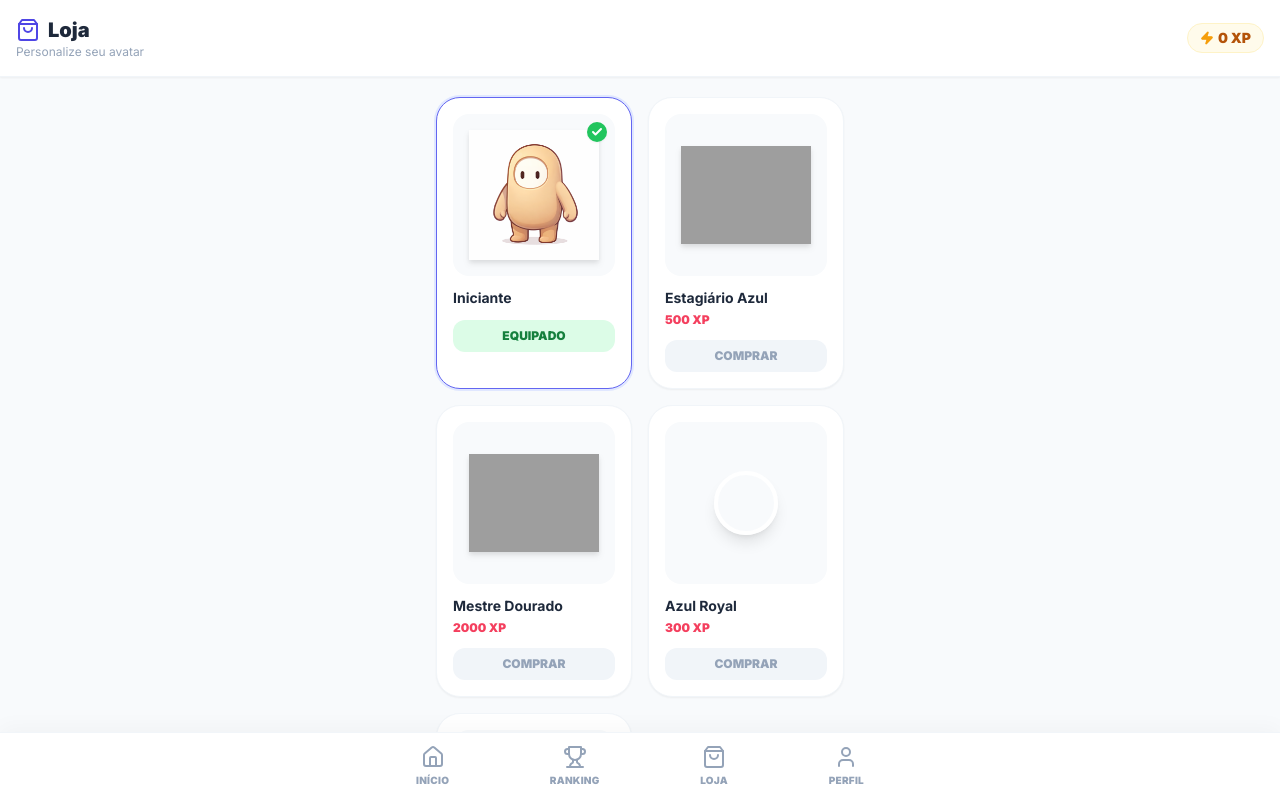
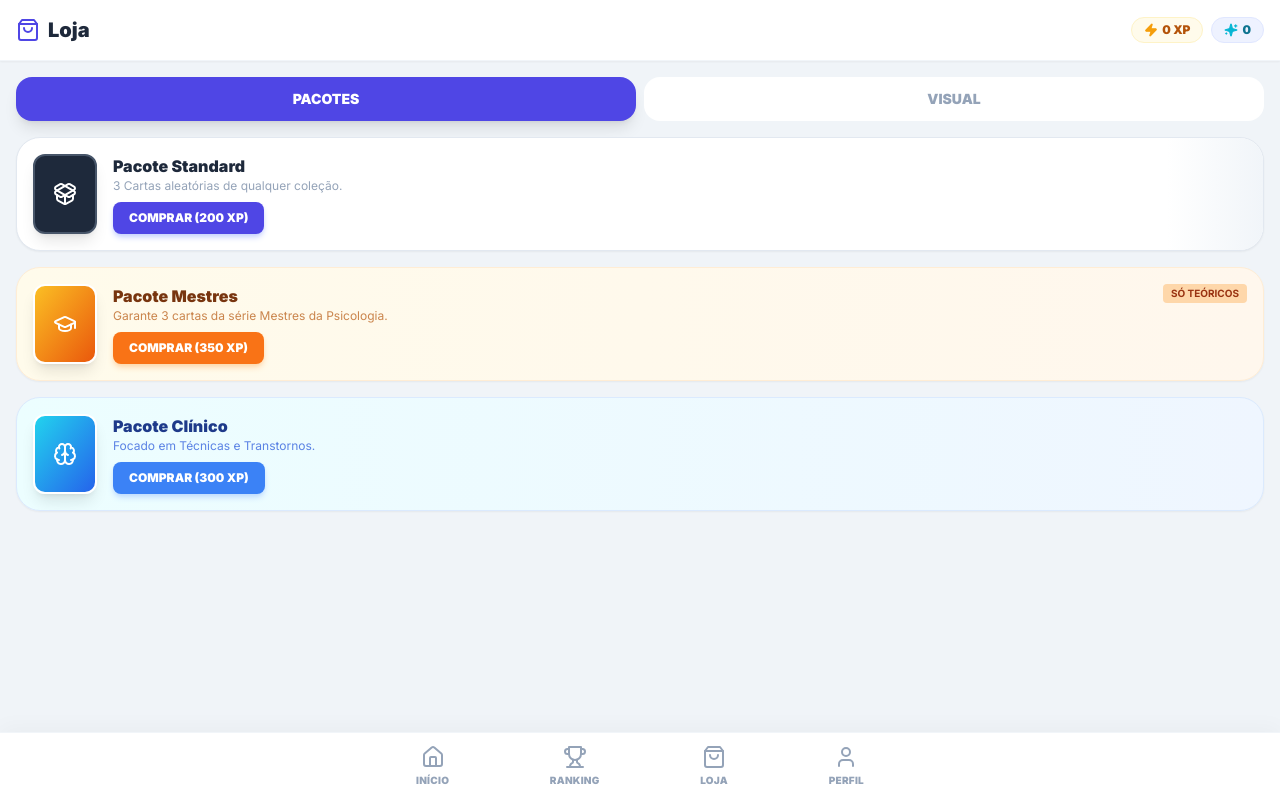
Before and after one commit to tr013432-design/PsyQuest-A-Jornada-do-Saber, a Next.js app: page /shop in a window 1280 px wide. Shown: the top 798 px of the page. Built offline with nearby package versions, Linux system fonts and the light colour scheme; grey boxes are pictures that could not be loaded.

Commit message:
Update page.tsx

```diff
--- a/src/app/shop/page.tsx
+++ b/src/app/shop/page.tsx
@@ -1,123 +1,267 @@
 "use client";
 import React, { useState, useEffect } from 'react';
 import Navbar from '../../components/Navbar';
-import { ShoppingBag, Lock, Check, Zap } from 'lucide-react';
+import { ShoppingBag, Check, Zap, Sparkles, PackageOpen, GraduationCap, Brain, ShieldAlert } from 'lucide-react';
 import { SHOP_ITEMS, ShopItem } from '../../lib/shopData';
+import { CARDS_DATABASE, Card } from '../../lib/cardsData';
 
 export default function Shop() {
+  const [activeTab, setActiveTab] = useState<'packs' | 'skins'>('packs');
   const [xp, setXp] = useState(0);
-  const [inventory, setInventory] = useState<string[]>(['skin_default']); // Itens que o usuário tem
+  const [essence, setEssence] = useState(0);
+
+  // Estado para Skins
+  const [inventory, setInventory] = useState<string[]>(['skin_default']);
   const [equippedSkin, setEquippedSkin] = useState('skin_default');
 
-  // 1. CARREGAR DADOS AO ABRIR
+  // Estado para Abertura de Pacotes
+  const [openingPack, setOpeningPack] = useState<Card[] | null>(null);
+
   useEffect(() => {
     const savedXp = localStorage.getItem('psyquest_xp');
+    const savedEssence = localStorage.getItem('psyquest_essence');
     const savedInv = localStorage.getItem('psyquest_inventory');
     const savedSkin = localStorage.getItem('psyquest_skin');
 
     if (savedXp) setXp(parseInt(savedXp));
+    if (savedEssence) setEssence(parseInt(savedEssence));
     if (savedInv) setInventory(JSON.parse(savedInv));
     if (savedSkin) setEquippedSkin(savedSkin);
   }, []);
 
-  // 2. FUNÇÃO DE COMPRA
-  const handleBuy = (item: ShopItem) => {
+  // --- LÓGICA DE COMPRA DE SKINS ---
+  const handleBuySkin = (item: ShopItem) => {
     if (xp >= item.cost) {
-      // Deduz XP
       const newXp = xp - item.cost;
       setXp(newXp);
       localStorage.setItem('psyquest_xp', newXp.toString());
 
-      // Adiciona ao Inventário
       const newInv = [...inventory, item.id];
       setInventory(newInv);
       localStorage.setItem('psyquest_inventory', JSON.stringify(newInv));
-
-      alert(`Parabéns! Você comprou: ${item.name}`);
-    } else {
-      alert("XP Insuficiente! Vá estudar mais casos.");
     }
   };
 
-  // 3. FUNÇÃO DE EQUIPAR
-  const handleEquip = (itemId: string) => {
+  const handleEquipSkin = (itemId: string) => {
     setEquippedSkin(itemId);
     localStorage.setItem('psyquest_skin', itemId);
   };
 
+  // --- LÓGICA DE COMPRA DE PACOTES ---
+  const buyPack = (cost: number, filterSeries?: string) => {
+    if (xp < cost) {
+      alert("XP Insuficiente! Vá estudar mais.");
+      return;
+    }
+
+    // 1. Debita XP
+    const newXp = xp - cost;
+    setXp(newXp);
+    localStorage.setItem('psyquest_xp', newXp.toString());
+
+    // 2. Sorteia 3 Cartas
+    const pool = filterSeries
+      ? CARDS_DATABASE.filter(c => c.series === filterSeries)
+      : CARDS_DATABASE;
+
+    const drawnCards: Card[] = [];
+    for(let i=0; i<3; i++) {
+       const random = pool[Math.floor(Math.random() * pool.length)];
+       drawnCards.push(random);
+    }
+
+    // 3. Processa Coleção (Salva novas, converte repetidas)
+    const currentCollection = JSON.parse(localStorage.getItem('psyquest_cards') || '[]');
+    let currentEssence = parseInt(localStorage.getItem('psyquest_essence') || '0');
+    let newCollection = [...currentCollection];
+
+    drawnCards.forEach(card => {
+      if (newCollection.includes(card.id)) {
+        // Repetida: Vira Essência
+        currentEssence += card.disenchantValue;
+      } else {
+        // Nova: Adiciona
+        newCollection.push(card.id);
+      }
+    });
+
+    localStorage.setItem('psyquest_cards', JSON.stringify(newCollection));
+    localStorage.setItem('psyquest_essence', currentEssence.toString());
+    setEssence(currentEssence);
+
+    // 4. Mostra Animação
+    setOpeningPack(drawnCards);
+  };
+
   return (
-    <div className="min-h-screen bg-[#F8FAFC] pb-24">
-      {/* Cabeçalho Fixo com Saldo */}
-      <div className="bg-white p-4 border-b border-slate-100 sticky top-0 z-20 shadow-sm flex justify-between items-center">
+    <div className="min-h-screen bg-[#F0F4F8] pb-28">
+
+      {/* HUD Financeiro */}
+      <div className="bg-white p-4 sticky top-0 z-20 shadow-sm border-b border-slate-100 flex justify-between items-center">
         <div>
           <h1 className="text-xl font-black text-slate-800 flex items-center gap-2">
             <ShoppingBag className="text-indigo-600" /> Loja
           </h1>
-          <p className="text-xs text-slate-400">Personalize seu avatar</p>
         </div>
+        <div className="flex gap-2">
           <div className="bg-amber-50 px-3 py-1 rounded-full border border-amber-100 flex items-center gap-1">
             <Zap size={14} className="text-amber-500 fill-amber-500" />
-          <span className="font-black text-amber-700 text-sm">{xp} XP</span>
+            <span className="font-black text-amber-700 text-xs">{xp} XP</span>
+          </div>
+          <div className="bg-indigo-50 px-3 py-1 rounded-full border border-indigo-100 flex items-center gap-1">
+            <Sparkles size={14} className="text-cyan-500 fill-cyan-500" />
+            <span className="font-black text-cyan-700 text-xs">{essence}</span>
+          </div>
         </div>
       </div>
 
-      <div className="max-w-md mx-auto p-5 grid grid-cols-2 gap-4">
-        {SHOP_ITEMS.map((item) => {
+      {/* Abas */}
+      <div className="p-4 flex gap-2">
+        <button
+          onClick={() => setActiveTab('packs')}
+          className={`flex-1 py-3 rounded-2xl font-black text-sm transition-all ${activeTab === 'packs' ? 'bg-indigo-600 text-white shadow-lg' : 'bg-white text-slate-400'}`}
+        >
+          PACOTES
+        </button>
+        <button
+          onClick={() => setActiveTab('skins')}
+          className={`flex-1 py-3 rounded-2xl font-black text-sm transition-all ${activeTab === 'skins' ? 'bg-indigo-600 text-white shadow-lg' : 'bg-white text-slate-400'}`}
+        >
+          VISUAL
+        </button>
+      </div>
+
+      {/* --- ABA DE PACOTES --- */}
+      {activeTab === 'packs' && (
+        <div className="px-4 space-y-4 animate-in slide-in-from-right-4">
+           {/* Pacote Básico */}
+           <div className="bg-white p-4 rounded-3xl shadow-sm border border-slate-200 relative overflow-hidden group">
+              <div className="absolute right-0 top-0 w-24 h-full bg-gradient-to-l from-slate-100 to-transparent"></div>
+              <div className="relative z-10 flex items-center gap-4">
+                 <div className="w-16 h-20 bg-slate-800 rounded-xl shadow-lg border-2 border-slate-600 flex items-center justify-center">
+                    <PackageOpen className="text-white" />
+                 </div>
+                 <div className="flex-1">
+                    <h3 className="font-black text-slate-800">Pacote Standard</h3>
+                    <p className="text-xs text-slate-400 mb-2">3 Cartas aleatórias de qualquer coleção.</p>
+                    <button onClick={() => buyPack(200)} className="bg-indigo-600 text-white text-xs font-black px-4 py-2 rounded-lg shadow-indigo-200 shadow-md active:scale-95 transition-transform">
+                       COMPRAR (200 XP)
+                    </button>
+                 </div>
+              </div>
+           </div>
+
+           {/* Pacote Mestres */}
+           <div className="bg-gradient-to-r from-amber-50 to-orange-50 p-4 rounded-3xl shadow-sm border border-orange-100 relative overflow-hidden group">
+              <div className="relative z-10 flex items-center gap-4">
+                 <div className="w-16 h-20 bg-gradient-to-br from-amber-400 to-orange-600 rounded-xl shadow-lg border-2 border-white flex items-center justify-center">
+                    <GraduationCap className="text-white" />
+                 </div>
+                 <div className="flex-1">
+                    <div className="flex justify-between items-start">
+                       <h3 className="font-black text-amber-900">Pacote Mestres</h3>
+                       <span className="bg-orange-200 text-orange-800 text-[10px] font-bold px-2 py-0.5 rounded">SÓ TEÓRICOS</span>
+                    </div>
+                    <p className="text-xs text-amber-700/70 mb-2">Garante 3 cartas da série Mestres da Psicologia.</p>
+                    <button onClick={() => buyPack(350, 'mestres')} className="bg-orange-500 text-white text-xs font-black px-4 py-2 rounded-lg shadow-orange-200 shadow-md active:scale-95 transition-transform">
+                       COMPRAR (350 XP)
+                    </button>
+                 </div>
+              </div>
+           </div>
+
+           {/* Pacote Técnicas */}
+           <div className="bg-gradient-to-r from-cyan-50 to-blue-50 p-4 rounded-3xl shadow-sm border border-blue-100 relative overflow-hidden group">
+              <div className="relative z-10 flex items-center gap-4">
+                 <div className="w-16 h-20 bg-gradient-to-br from-cyan-400 to-blue-600 rounded-xl shadow-lg border-2 border-white flex items-center justify-center">
+                    <Brain className="text-white" />
+                 </div>
+                 <div className="flex-1">
+                    <h3 className="font-black text-blue-900">Pacote Clínico</h3>
+                    <p className="text-xs text-blue-700/70 mb-2">Focado em Técnicas e Transtornos.</p>
+                    <button onClick={() => buyPack(300, 'tecnicas')} className="bg-blue-500 text-white text-xs font-black px-4 py-2 rounded-lg shadow-blue-200 shadow-md active:scale-95 transition-transform">
+                       COMPRAR (300 XP)
+                    </button>
+                 </div>
+              </div>
+           </div>
+        </div>
+      )}
+
+      {/* --- ABA DE SKINS --- */}
+      {activeTab === 'skins' && (
+        <div className="px-4 grid grid-cols-2 gap-4 animate-in slide-in-from-left-4">
+           {SHOP_ITEMS.filter(i => i.type === 'skin').map((item) => {
               const isOwned = inventory.includes(item.id);
               const isEquipped = equippedSkin === item.id;
-          const canAfford = xp >= item.cost;
-          const isLevelBlocked = false; // Podemos implementar lógica de nível depois
 
               return (
-            <div key={item.id} className={`bg-white p-4 rounded-3xl border ${isEquipped ? 'border-indigo-500 ring-2 ring-indigo-100' : 'border-slate-100'} shadow-sm relative overflow-hidden group transition-all`}>
-
-              {/* Imagem do Item */}
-              <div className="aspect-square bg-slate-50 rounded-2xl mb-3 flex items-center justify-center p-4 relative">
-                {item.type === 'skin' ? (
-                   <img src={item.image} alt={item.name} className="w-full h-full object-contain drop-shadow-md" />
-                ) : (
-                   <div className={`w-16 h-16 rounded-full bg-gradient-to-r ${item.image} border-4 border-white shadow-lg`}></div>
-                )}
-
-                {isEquipped && (
-                  <div className="absolute top-2 right-2 bg-green-500 text-white p-1 rounded-full shadow-sm">
-                    <Check size={12} strokeWidth={4} />
+                <div key={item.id} className="bg-white p-4 rounded-3xl border border-slate-100 shadow-sm flex flex-col items-center text-center">
+                   <div className="w-20 h-20 mb-3">
+                      <img src={item.image} className="w-full h-full object-contain" />
                    </div>
-                )}
-              </div>
-
-              {/* Informações */}
-              <h3 className="font-bold text-slate-800 text-sm truncate">{item.name}</h3>
+                   <h3 className="font-black text-slate-800 text-xs">{item.name}</h3>
 
                    {isOwned ? (
-                // BOTÃO: SE JÁ TEM
                      <button
-                  onClick={() => handleEquip(item.id)}
+                       onClick={() => handleEquipSkin(item.id)}
                        disabled={isEquipped}
-                  className={`mt-3 w-full font-black py-2 rounded-xl text-xs transition-colors ${isEquipped ? 'bg-green-100 text-green-700 cursor-default' : 'bg-slate-100 text-slate-600 hover:bg-indigo-100 hover:text-indigo-600'}`}
+                       className={`mt-2 w-full py-2 rounded-xl text-[10px] font-black ${isEquipped ? 'bg-green-100 text-green-700' : 'bg-slate-100 text-slate-500'}`}
                      >
                        {isEquipped ? 'EQUIPADO' : 'EQUIPAR'}
                      </button>
                    ) : (
-                // BOTÃO: SE PRECISA COMPRAR
-                <div>
-                   <p className={`text-xs font-black mt-1 ${canAfford ? 'text-indigo-600' : 'text-rose-500'}`}>
-                     {item.cost === 0 ? 'GRÁTIS' : `${item.cost} XP`}
-                   </p>
                      <button
-                     onClick={() => handleBuy(item)}
-                     disabled={!canAfford}
-                     className={`mt-3 w-full font-black py-2 rounded-xl text-xs transition-colors ${canAfford ? 'bg-indigo-600 text-white hover:bg-indigo-700 shadow-md shadow-indigo-200' : 'bg-slate-100 text-slate-400 cursor-not-allowed'}`}
+                       onClick={() => handleBuySkin(item)}
+                       disabled={xp < item.cost}
+                       className={`mt-2 w-full py-2 rounded-xl text-[10px] font-black ${xp >= item.cost ? 'bg-indigo-600 text-white' : 'bg-slate-200 text-slate-400'}`}
                      >
-                     COMPRAR
+                       {item.cost} XP
+                     </button>
+                   )}
+                </div>
+              )
+           })}
+        </div>
+      )}
+
+      {/* --- MODAL DE ABERTURA DE PACOTE (O MOMENTO MÁGICO) --- */}
+      {openingPack && (
+        <div className="fixed inset-0 z-50 bg-slate-900/95 backdrop-blur-md flex flex-col items-center justify-center p-6 animate-in fade-in">
+           <h2 className="text-white font-black text-2xl mb-8 animate-bounce">PACOTE ABERTO!</h2>
+
+           <div className="flex gap-4 mb-8 overflow-x-auto w-full justify-center px-4">
+              {openingPack.map((card, idx) => (
+                <div key={idx} className={`w-32 aspect-[3/4] bg-white rounded-xl p-2 flex flex-col items-center justify-center text-center shadow-2xl transform transition-all hover:scale-110 animate-in zoom-in slide-in-from-bottom-${idx*4} duration-500`}>
+                   <div className={`w-full flex-1 ${getBgColor(card.rarity)} rounded-lg mb-2 flex items-center justify-center`}>
+                      <span className="text-2xl font-serif text-white">{card.name[0]}</span>
+                   </div>
+                   <p className="text-[10px] font-black uppercase leading-tight">{card.name}</p>
+                   <span className={`text-[8px] uppercase font-bold mt-1 px-2 rounded-full text-white ${getBgColor(card.rarity)}`}>{card.rarity}</span>
+                </div>
+              ))}
+           </div>
+
+           <button
+             onClick={() => setOpeningPack(null)}
+             className="bg-white text-indigo-900 px-8 py-3 rounded-full font-black text-sm hover:scale-105 transition-transform"
+           >
+             CONTINUAR
            </button>
         </div>
       )}
-            </div>
-          );
-        })}
-      </div>
+
       <Navbar />
     </div>
   );
 }
+
+// Helpers
+function getBgColor(rarity: string) {
+  switch(rarity) {
+    case 'legendary': return 'bg-yellow-500';
+    case 'epic': return 'bg-purple-600';
+    case 'rare': return 'bg-blue-500';
+    default: return 'bg-slate-400';
+  }
+}
```
Lines whose indentation alone changed are shown as unchanged.
